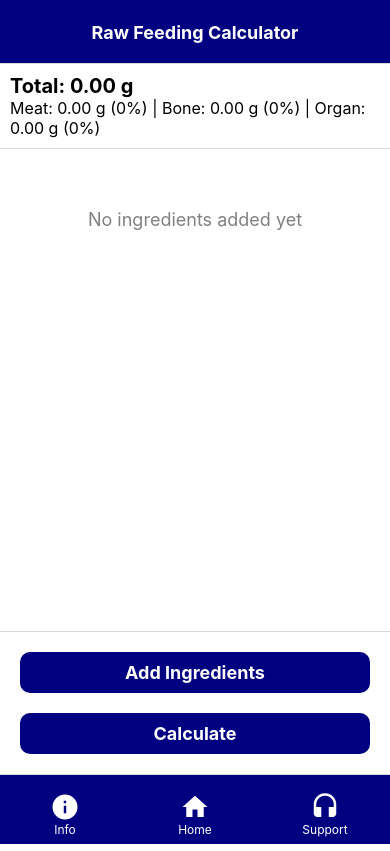
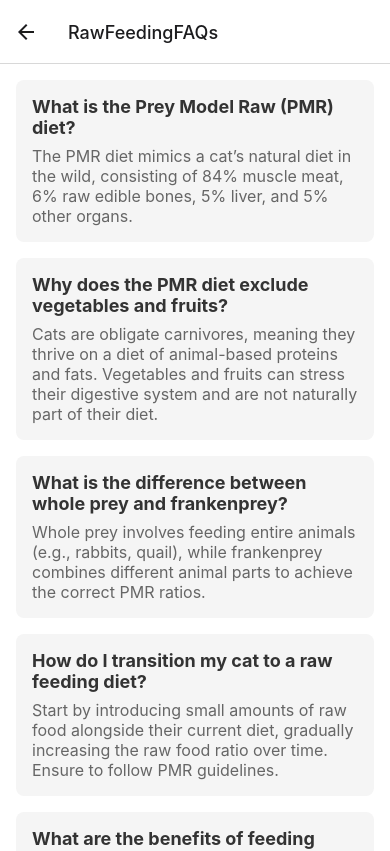
Before and after one commit to Biswash908/RFC_Cat, a React Native app: screen /RawFeedingFAQScreen in a window 390 px wide. Shown: the top 851 px of the page. Built offline with nearby package versions, Linux system fonts and the light colour scheme.

Commit message:
Seperated App FAQs and Raw Feeding FAQs

```diff
--- a/App.tsx
+++ b/App.tsx
@@ -10,7 +10,8 @@ import SearchScreen from './screens/SearchScreen';
 import CalculatorScreen from './screens/CalculatorScreen';
 import SettingsScreen from './screens/SettingsScreen';
 import SupportScreen from './screens/SupportScreen';
-import FAQScreen from './screens/FAQScreen'; // Import the FAQScreen
+import FAQScreen from './screens/FAQScreen';
+import RawFeedingFAQScreen from './screens/RawFeedingFAQScreen';
 import { UnitProvider } from './UnitContext';
 
 export type RootStackParamList = {
@@ -144,6 +145,11 @@ const App: React.FC = () => {
             component={FAQScreen}
             options={{ title: 'FAQs' }}
           />
+          <Stack.Screen
+            name="RawFeedingFAQScreen"
+            component={RawFeedingFAQScreen}
+            options={{title: 'RawFeedingFAQs'}}
+            />
         </Stack.Navigator>
       </NavigationContainer>
     </UnitProvider>
--- a/screens/FAQScreen.tsx
+++ b/screens/FAQScreen.tsx
@@ -43,23 +43,7 @@ const FAQScreen = () => {
       question: 'Can I save my feeding plans?',
       answer: 'No, you cannot save your feeding plans yet. It may be added in future updates.',
     },
-    {
-      question: 'How much should I feed my cats?',
-      answer: 'Kittens should be fed as much as they would eat (as they are still growing), ideally on a 75:15:10 ratio and adult cats should be fed 2-3% of their ideal body weight on a normal 80:10:10 ratio'
-    },
-    {
-      question: 'Are there any recipes for cats?',
-      answer: 'This is a simple recipe that makes about 1KG and can be easily scaled up (suitable for freezing) or down to suit. You don’t need a grinder for this recipe.\n\n' +
-      'Ingredients:\n' +
-      '– 215 grams of chicken wings with tips, cut at the joints*\n' +
-      '– 685 grams of any boneless meat except chicken breast or rabbit**, chunked or minced\n' +
-      '– 100 grams of any liver\n\n' +
-      'Instructions:\n' +
-      'Mix all ingredients together.\n' +
-      'The recipe is ready to serve!\n' +
-      'It can be kept for 2-3 days in the fridge to ensure freshness.\n\n' +
-      '** It’s not recommended to feed your cat chicken breast or rabbit, as they are both low in fat and taurine – an essential nutrient for your cat’s diet.'
-    },
+
     {
       question: 'How can I submit a feature suggestion or give feedback about the app?',
       answer: 'You can send an email to support@makethingsunlimited.com.',
--- /dev/null
+++ b/screens/RawFeedingFAQScreen.tsx
@@ -0,0 +1,107 @@
+import React from 'react';
+import { View, Text, StyleSheet, SafeAreaView, ScrollView, StatusBar } from 'react-native';
+
+const RawFeedingFAQScreen = () => {
+  const rawFeedingFaqs = [
+    {
+      question: 'What is the Prey Model Raw (PMR) diet?',
+      answer: 'The PMR diet mimics a cat’s natural diet in the wild, consisting of 84% muscle meat, 6% raw edible bones, 5% liver, and 5% other organs.',
+    },
+    {
+      question: 'Why does the PMR diet exclude vegetables and fruits?',
+      answer: 'Cats are obligate carnivores, meaning they thrive on a diet of animal-based proteins and fats. Vegetables and fruits can stress their digestive system and are not naturally part of their diet.',
+    },
+    {
+      question: 'What is the difference between whole prey and frankenprey?',
+      answer: 'Whole prey involves feeding entire animals (e.g., rabbits, quail), while frankenprey combines different animal parts to achieve the correct PMR ratios.',
+    },
+    {
+      question: 'How do I transition my cat to a raw feeding diet?',
+      answer: 'Start by introducing small amounts of raw food alongside their current diet, gradually increasing the raw food ratio over time. Ensure to follow PMR guidelines.',
+    },
+    {
+      question: 'What are the benefits of feeding whole prey?',
+      answer: 'Whole prey provides natural teeth cleaning, higher taurine levels, and mimics the cat’s natural hunting experience, promoting overall well-being.',
+    },
+    {
+      question: 'Can I feed ground raw food instead of whole cuts?',
+      answer: 'While ground raw food is an option, it may lack the dental benefits of whole cuts. Be mindful that grinding can also reduce taurine levels.',
+    },
+    {
+      question: 'Is it safe to feed live prey to my cat?',
+      answer: 'No, feeding live prey is not recommended due to ethical concerns and potential harm to both the prey and your cat.',
+    },
+    {
+      question: 'What are common sources of raw edible bones for my cat?',
+      answer: 'Common sources include chicken wings, quail bones, and rabbit bones. Ensure the bones are soft and small enough for your cat to consume safely.',
+    },
+    {
+      question: 'How do I know if my cat’s raw diet is nutritionally complete?',
+      answer: 'Follow the 84:6:5:5 PMR ratio for muscle meat, raw edible bones, liver, and other organs. Providing a variety of proteins helps ensure a complete nutrient profile.',
+    },
+    {
+      question: 'What should I do if my cat refuses to eat raw food?',
+      answer: 'If your cat is hesitant, try introducing raw food gradually, mixing it with their current diet, or lightly searing the meat to enhance its aroma.',
+    },
+    {
+        question: 'Are there any recipes for cats?',
+        answer: 'This is a simple recipe that makes about 1KG and can be easily scaled up (suitable for freezing) or down to suit. You don’t need a grinder for this recipe.\n\n' +
+        'Ingredients:\n' +
+        '– 215 grams of chicken wings with tips, cut at the joints*\n' +
+        '– 685 grams of any boneless meat except chicken breast or rabbit**, chunked or minced\n' +
+        '– 100 grams of any liver\n\n' +
+        'Instructions:\n' +
+        'Mix all ingredients together.\n' +
+        'The recipe is ready to serve!\n' +
+        'It can be kept for 2-3 days in the fridge to ensure freshness.\n\n' +
+        '** It’s not recommended to feed your cat chicken breast or rabbit, as they are both low in fat and taurine – an essential nutrient for your cat’s diet.'
+      },
+      {
+        question: 'How much should I feed my cats?',
+        answer: 'Kittens should be fed as much as they would eat (as they are still growing), ideally on a 75:15:10 ratio and adult cats should be fed 2-3% of their ideal body weight on a normal 80:10:10 ratio'
+      },
+
+  ];
+
+  return (
+    <SafeAreaView style={styles.safeArea}>
+      <StatusBar barStyle="dark-content" translucent backgroundColor="transparent" />
+      <ScrollView contentContainerStyle={styles.container}>
+        {rawFeedingFaqs.map((faq, index) => (
+          <View key={index} style={styles.faqContainer}>
+            <Text style={styles.question}>{faq.question}</Text>
+            <Text style={styles.answer}>{faq.answer}</Text>
+          </View>
+        ))}
+      </ScrollView>
+    </SafeAreaView>
+  );
+};
+
+const styles = StyleSheet.create({
+  safeArea: {
+    flex: 1,
+    backgroundColor: '#FFF',
+  },
+  container: {
+    padding: 16,
+  },
+  faqContainer: {
+    marginBottom: 16,
+    padding: 16,
+    backgroundColor: '#F5F5F5',
+    borderRadius: 8,
+  },
+  question: {
+    fontSize: 18,
+    fontWeight: 'bold',
+    color: '#333',
+    marginBottom: 8,
+  },
+  answer: {
+    fontSize: 16,
+    color: '#666',
+  },
+});
+
+export default RawFeedingFAQScreen;
--- a/screens/SupportScreen.tsx
+++ b/screens/SupportScreen.tsx
@@ -10,8 +10,12 @@ const SupportScreen: React.FC = () => {
     Linking.openURL('mailto:support@makethingsunlimited.com');
   };
 
-  const handleFaqsPress = () => {
-    navigation.navigate('FAQScreen'); // Navigate to the FAQScreen
+  const handleAppFaqsPress = () => {
+    navigation.navigate('FAQScreen'); // Navigate to the App FAQs
+  };
+
+  const handleRawFeedingFaqsPress = () => {
+    navigation.navigate('RawFeedingFAQScreen'); // Navigate to the Raw Feeding FAQs
   };
 
   return (
@@ -30,11 +34,18 @@ const SupportScreen: React.FC = () => {
           <Text style={styles.listItemText}>Send us an Email</Text>
         </TouchableOpacity>
 
-        <TouchableOpacity style={styles.listItem} onPress={handleFaqsPress}>
+        <TouchableOpacity style={styles.listItem} onPress={handleAppFaqsPress}>
           <View style={styles.iconContainer}>
             <FontAwesome name="question-circle" size={24} color="#000080" style={styles.icon} />
           </View>
-          <Text style={styles.listItemText}>FAQs</Text>
+          <Text style={styles.listItemText}>App FAQs</Text>
+        </TouchableOpacity>
+
+        <TouchableOpacity style={styles.listItem} onPress={handleRawFeedingFaqsPress}>
+          <View style={styles.iconContainer}>
+            <FontAwesome name="cutlery" size={24} color="#000080" style={styles.icon} />
+          </View>
+          <Text style={styles.listItemText}>Raw Feeding FAQs</Text>
         </TouchableOpacity>
 
       </View>
@@ -74,7 +85,7 @@ const styles = StyleSheet.create({
   },
   iconContainer: {
     width: 38,
-    alignItems:'center',
+    alignItems: 'center',
     justifyContent: 'center',
   },
   listItemText: {
```
